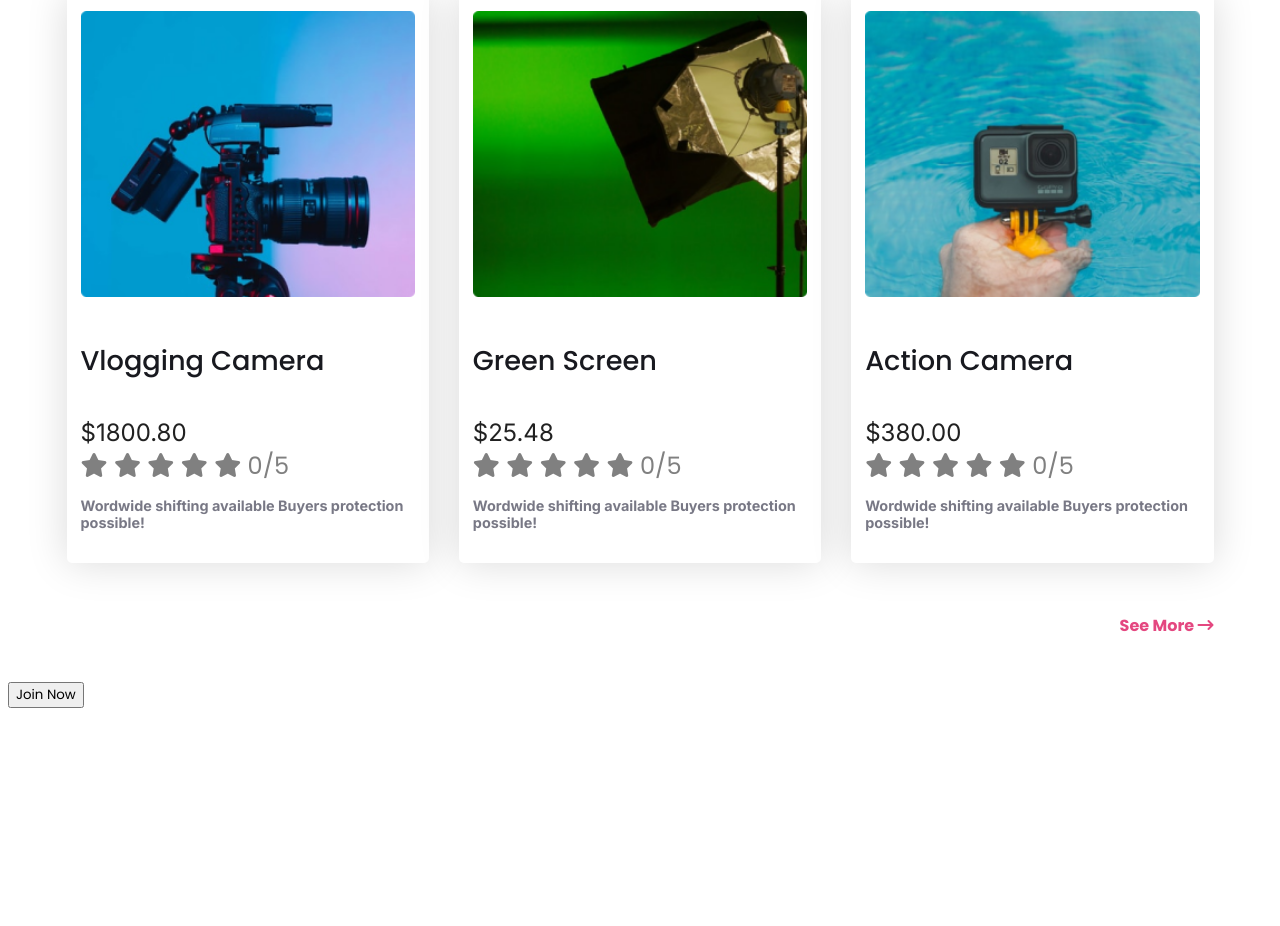
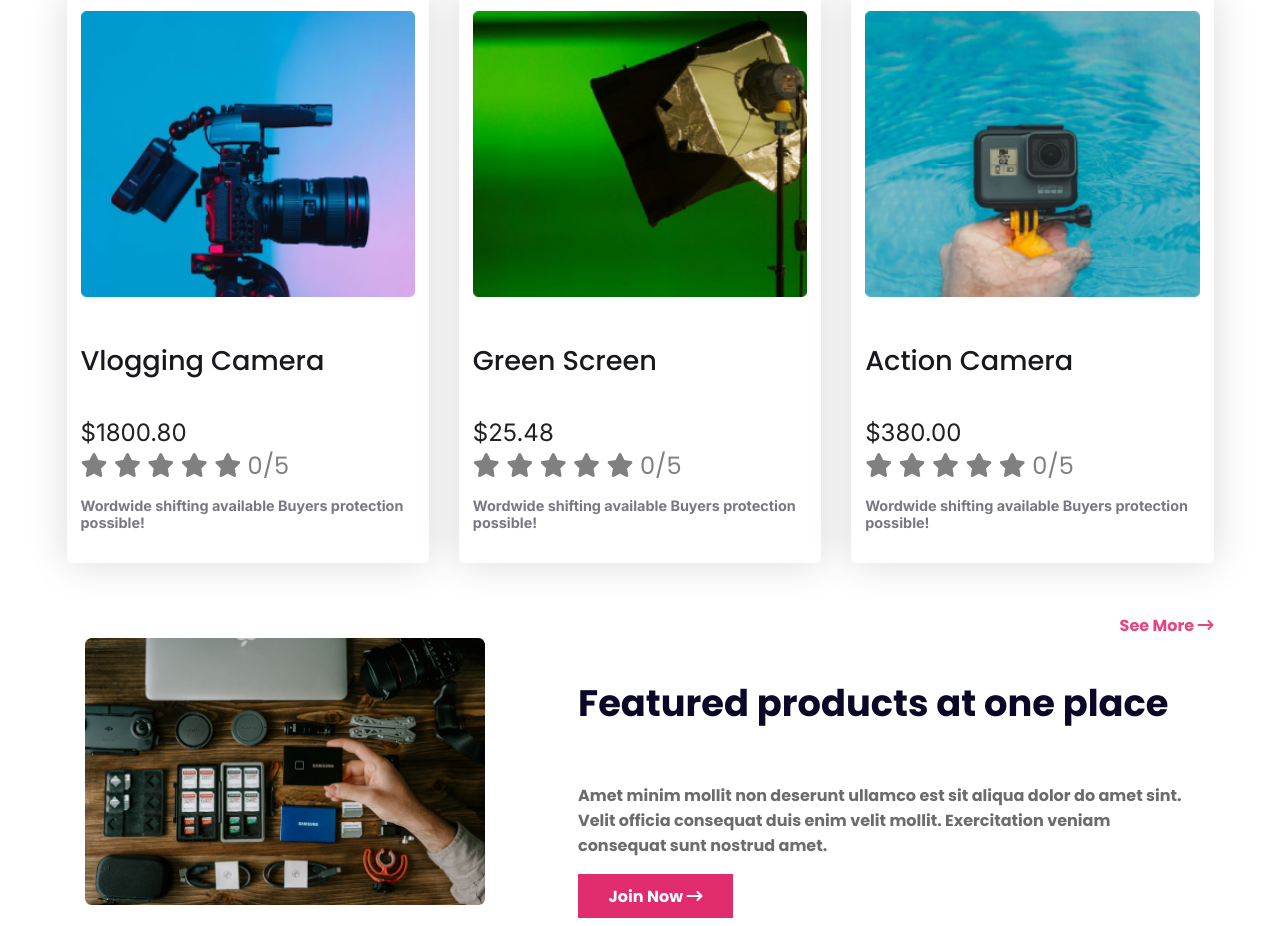
Before and after one commit to shekhmohibur/influencer-gear-2725, a plain HTML site: page index.html in a window 1280 px wide. Shown: the part 2123-3049 px from the top of the page. Before the commit the page ends 2839 px from the top, so only its background shows below. Drawn offline with Linux system fonts and the light colour scheme.

Commit message:
featured complete

```diff
--- a/index.html
+++ b/index.html
@@ -200,11 +200,11 @@
             <a href="">See More <i class="fa-solid fa-arrow-right-long"></i></a>
         </section>
         <section class="featured">
-            <img src="" alt="" class="featured-img">
+            <img src="images/gear.png" alt="" class="featured-img">
             <div class="featured-info">
-                <h3 class="featured-heading"></h3>
-                <p class="featured-description"></p>
-                <button class="featured-btn">Join Now</button>
+                <h3 class="featured-heading">Featured products at one place</h3>
+                <p class="featured-description">Amet minim mollit non deserunt ullamco est sit aliqua dolor do amet sint. Velit officia consequat duis enim velit mollit. Exercitation veniam consequat sunt nostrud amet.</p>
+                <button class="featured-btn">Join Now <i class="fa-solid fa-arrow-right-long"></i></button>
             </div>
         </section>
     </main>
--- a/styles/style.css
+++ b/styles/style.css
@@ -217,12 +217,55 @@ body a{
         margin: 0 auto;
         margin-top: 50px;
     }
+    .collection-heading{
+        color: rgb(58, 58, 58);
+        font-family: Poppins;
+        font-size: 1.75rem;
+        font-weight: 600;
+    }
     .collection-gallery{
         grid-template-columns: repeat(1, 1fr);
     }
     .collection a:last-child{
         align-self: center;
     }
+}
+/* featured seciton style from here  */
+.featured{
+    max-width: 1110px;
+    margin: 0 auto;
+    display: grid;
+    grid-template-columns:400px auto;
+    column-gap: 93px;
+}
+.featured-img{
+    width: 100%;
+}
+.featured-info{
+    display: flex;
+    flex-direction: column;
+    justify-content: center;
+}
+.featured-heading{
+    color: rgb(10, 8, 38);
+    font-family: Poppins;
+    font-size: 2.3rem;
+    font-weight: 700;
+}
+.featured-description{
+    color: rgb(108, 108, 108);
+    font-size: 1rem;
+    font-weight: 700;
+}
+.featured-btn{
+    width: 155px;
+    height: 44px;
+    background: rgb(224, 44, 109);
+    color: rgb(255, 255, 255);
+    font-size: 1rem;
+    font-weight: 700;
+    border: none;
+    cursor: pointer;
 }
 /* responsive for medium devices  */
 @media screen and (min-width:576px) and (max-width:992px) {
```
